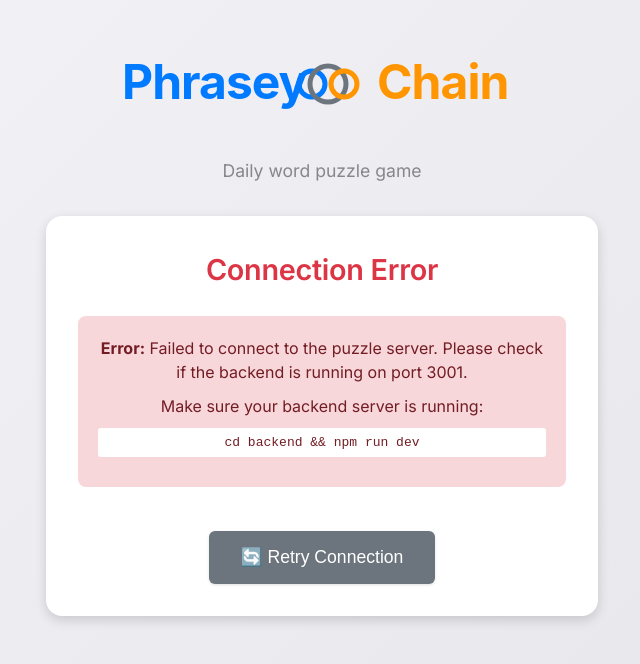
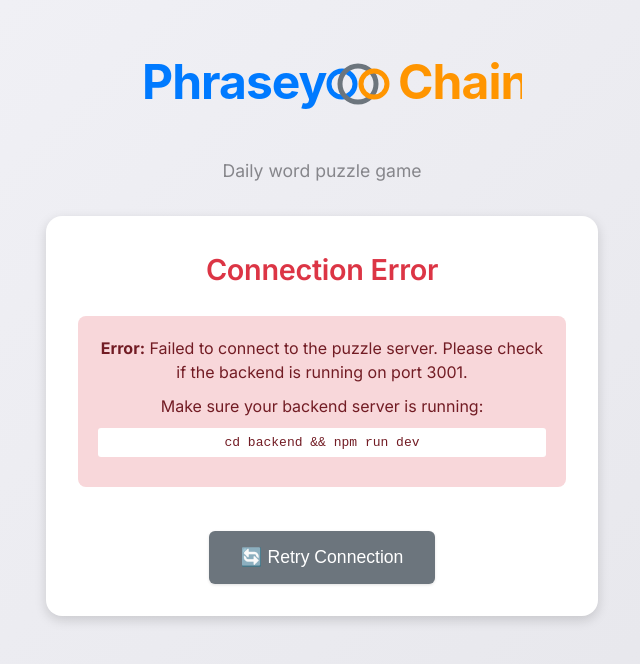
Before and after one commit to matthew-dipierro/before-and-aftordle, a plain HTML site: page frontend/index.html in a window 1280 px wide. Shown: the whole page, without its empty margins (318-958 px from the left). Drawn offline with Linux system fonts and the light colour scheme; no server answers.

Commit message:
Update index.html
reverting that

```diff
--- a/frontend/index.html
+++ b/frontend/index.html
@@ -11,12 +11,12 @@
         <div class="header">
             <div class="logo">
                 <svg width="400" height="120" viewBox="0 0 400 120" xmlns="http://www.w3.org/2000/svg">
-                  <text x="0" y="75" font-family="-apple-system, BlinkMacSystemFont, 'Segoe UI', system-ui, sans-serif"
+                  <text x="20" y="75" font-family="-apple-system, BlinkMacSystemFont, 'Segoe UI', system-ui, sans-serif"
                         font-size="48" font-weight="700" letter-spacing="-0.96" fill="#007AFF">Phrasey</text>
-                  <circle cx="190" cy="60" r="13" fill="none" stroke="#007AFF" stroke-width="5"/>
-                  <circle cx="206" cy="60" r="18" fill="none" stroke="#6c757d" stroke-width="5"/>
-                  <circle cx="222" cy="60" r="13" fill="none" stroke="#FF9500" stroke-width="5"/>
-                  <text x="255" y="75" font-family="-apple-system, BlinkMacSystemFont, 'Segoe UI', system-ui, sans-serif"
+                  <circle cx="220" cy="60" r="13" fill="none" stroke="#007AFF" stroke-width="5"/>
+                  <circle cx="236" cy="60" r="18" fill="none" stroke="#6c757d" stroke-width="5"/>
+                  <circle cx="252" cy="60" r="13" fill="none" stroke="#FF9500" stroke-width="5"/>
+                  <text x="276" y="75" font-family="-apple-system, BlinkMacSystemFont, 'Segoe UI', system-ui, sans-serif"
                         font-size="48" font-weight="700" letter-spacing="-0.96" fill="#FF9500">Chain</text>
                 </svg>
             </div>
```
